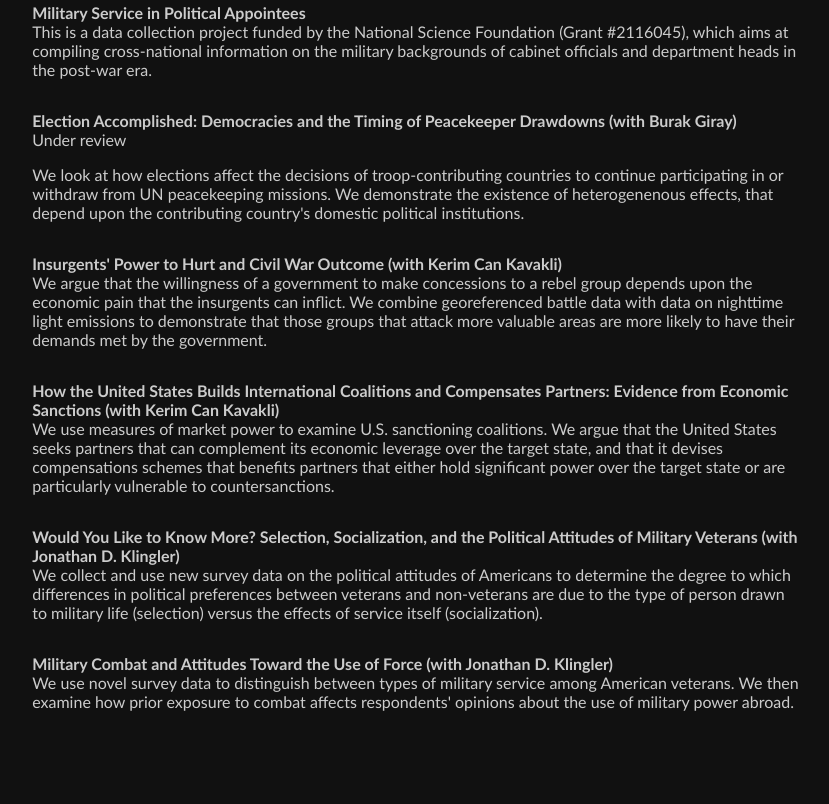
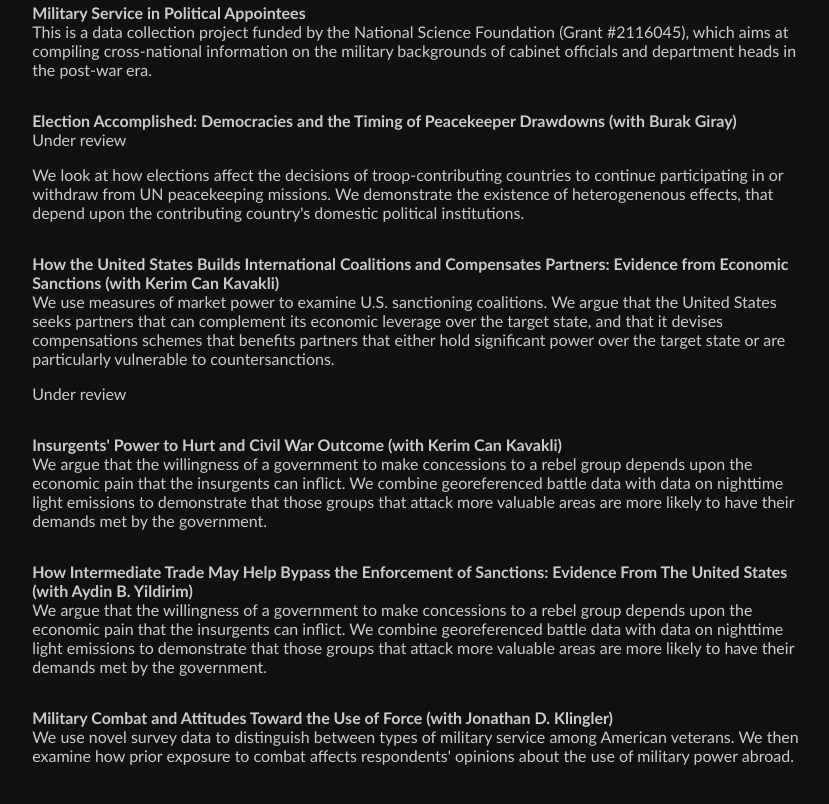
Before and after one commit to jtchatagnier/jtchatagnier.github.io, a plain HTML site: page research.html in a window 1280 px wide. Shown: the part 504-1308 px from the top of the page, without its empty margins (251-1080 px from the left). Drawn offline with Linux system fonts and the light colour scheme.

Commit message:
New data
New export similarity data, etc.

```diff
--- a/research.html
+++ b/research.html
@@ -48,19 +48,20 @@
 
 		        <p> We look at how elections affect the decisions of troop-contributing countries to continue participating in or withdraw from UN peacekeeping missions. We demonstrate the existence of heterogenenous effects, that depend upon the contributing country's domestic political institutions. </p>
 
+				<p class="newent"> How the United States Builds International Coalitions and Compensates Partners: Evidence from Economic Sanctions</a> (with Kerim Can Kavakli) </p>
+
+		        <p> We use measures of market power to examine U.S. sanctioning coalitions. We argue that the United States seeks partners that can complement its economic leverage over the target state, and that it devises compensations schemes that benefits partners that either hold significant power over the target state or are particularly vulnerable to countersanctions. </p>
+		        <p> Under review </p>
+
 				<p class="newent"> Insurgents' Power to Hurt and Civil War Outcome</a> (with Kerim Can Kavakli) </p>
 
 		        <p> We argue that the willingness of a government to make concessions to a rebel group depends upon the economic pain that the insurgents can inflict. We combine georeferenced battle data with data on nighttime light emissions to demonstrate that those groups that attack more valuable areas are more likely to have their demands met by the government. </p>
 
-				<p class="newent"> How the United States Builds International Coalitions and Compensates Partners: Evidence from Economic Sanctions</a> (with Kerim Can Kavakli) </p>
+				<p class="newent"> How Intermediate Trade May Help Bypass the Enforcement of Sanctions: Evidence From The United States</a> (with Aydin B. Yildirim) </p>
 
-		        <p> We use measures of market power to examine U.S. sanctioning coalitions. We argue that the United States seeks partners that can complement its economic leverage over the target state, and that it devises compensations schemes that benefits partners that either hold significant power over the target state or are particularly vulnerable to countersanctions. </p>
+		        <p> We argue that the willingness of a government to make concessions to a rebel group depends upon the economic pain that the insurgents can inflict. We combine georeferenced battle data with data on nighttime light emissions to demonstrate that those groups that attack more valuable areas are more likely to have their demands met by the government. </p>
 
-        <p class="newent"> Would You Like to Know More? Selection, Socialization, and the Political Attitudes of Military Veterans </a> (with Jonathan D. Klingler) </p>
-
-        		<p> We collect and use new survey data on the political attitudes of Americans to determine the degree to which differences in political preferences between veterans and non-veterans are due to the type of person drawn to military life (selection) versus the effects of service itself (socialization). </p>
-
-        <p class="newent"> Military Combat and Attitudes Toward the Use of Force </a> (with Jonathan D. Klingler) </p>
+        		<p class="newent"> Military Combat and Attitudes Toward the Use of Force </a> (with Jonathan D. Klingler) </p>
 
         		<p> We use novel survey data to distinguish between types of military service among American veterans. We then examine how prior exposure to combat affects respondents' opinions about the use of military power abroad. </p>
 
```
Also changed, not shown: publications.html (+7 -2 lines), 2 other files.
